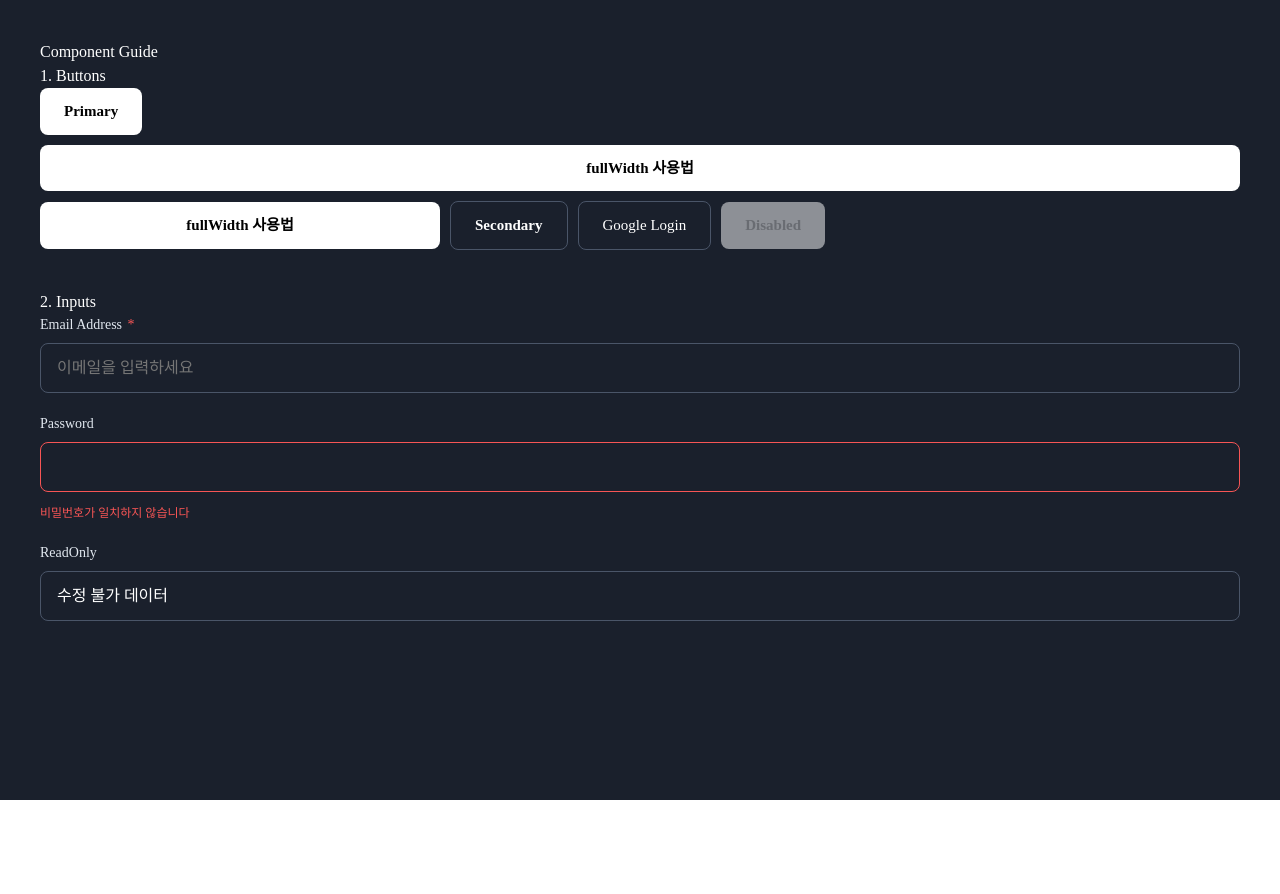
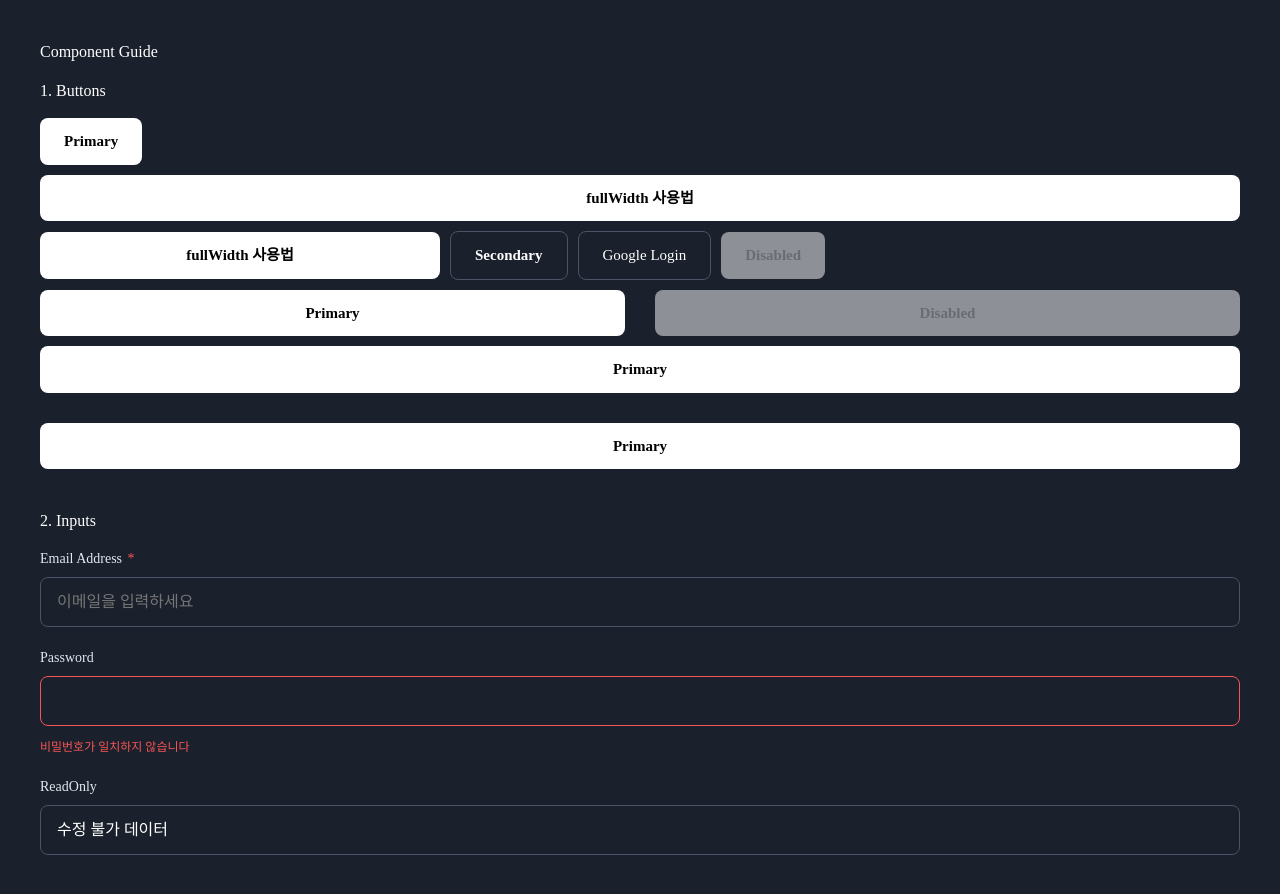
Before and after one commit to choijisoon1/HRProject, a React (Vite) app: page /guide in a window 1280 px wide. Shown: the top 894 px of the page. Before the commit the page ends 800 px from the top, so only its background shows below. Built offline with nearby package versions, Linux system fonts and the light colour scheme.

Commit message:
ButtonGroup 컴포넌트 생성, 로그인 페이지에 적용, 컴포넌트 가이드 추가

```diff
--- /dev/null
+++ b/src/components/common/ButtonGroup.module.scss
@@ -0,0 +1,43 @@
+.group {
+    display: flex;
+    width: 100%;
+
+    & > button,
+    & > a {
+        flex: 1;
+    }
+}
+
+//방향
+.row {
+    flex-direction: row;
+}
+.column {
+    flex-direction: column;
+}
+
+//정렬
+.start {
+    justify-content: flex-start;
+    align-items: flex-start;
+    & > button {
+        flex: none;
+    }
+}
+.center {
+    justify-content: center;
+    align-items: center;
+    & > button {
+        flex: none;
+    }
+}
+.end {
+    justify-content: flex-end;
+    align-items: flex-end;
+    & > button {
+        flex: none;
+    }
+}
+.stretch {
+    align-items: stretch;
+}
--- a/src/components/common/ButtonGroup.tsx
+++ b/src/components/common/ButtonGroup.tsx
@@ -0,0 +1,29 @@
+import React from 'react';
+import styles from './ButtonGroup.module.scss';
+
+interface ButtonGroupProps {
+    children: React.ReactNode;
+    direction?: 'row' | 'column';
+    gap?: number;
+    align?: 'start' | 'center' | 'end' | 'stretch';
+    className?: string;
+}
+
+const ButtonGroup = ({
+    children,
+    direction = 'row',
+    gap = 12,
+    align = 'stretch',
+    className = '',
+}: ButtonGroupProps) => {
+    return (
+        <div
+            className={`${styles.group} ${styles[direction]} ${styles[align]} ${className}`}
+            style={{ gap: `${gap}px` }} //간격은 동적으로 조절 가능하게
+        >
+            {children}
+        </div>
+    );
+};
+
+export default ButtonGroup;
--- a/src/pages/ComponentGuide.tsx
+++ b/src/pages/ComponentGuide.tsx
@@ -1,25 +1,48 @@
 import Button from '../components/common/Button';
 import Input from '../components/common/Input';
-
+import ButtonGroup from '../components/common/ButtonGroup';
 const ComponentGuide = () => {
     return (
-        <div style={{ padding: '40px', backgroundColor: '#1A202C', minHeight: '100vh', color: 'white' }}>
-        <h1>Component Guide</h1>
+        <div
+            style={{
+                padding: '40px',
+                backgroundColor: '#1A202C',
+                minHeight: '100vh',
+                color: 'white',
+            }}
+        >
+            <h1 style={{ marginBottom: '15px' }}>Component Guide</h1>
 
             <section style={{ marginBottom: '40px' }}>
-            <h2>1. Buttons</h2>
-            <div style={{ display: 'flex', gap: '10px', flexWrap: 'wrap', alignItems: 'center' }}>
+                <h2 style={{ marginBottom: '15px' }}>1. Buttons</h2>
+                <div
+                    style={{ display: 'flex', gap: '10px', flexWrap: 'wrap', alignItems: 'center' }}
+                >
                     <Button variant="primary">Primary</Button>
-            <Button variant="primary" fullWidth>fullWidth 사용법</Button> {/* 기본값 width 100% */}
-            <Button variant="primary" fullWidth style={{maxWidth : '400px'}}>fullWidth 사용법</Button> {/* 스타일을 직접줘서 maxWidth 바꿀 수도 있음, 레이아웃 맞추기 여의치 않을 때 사용 */}
+                    <Button variant="primary" fullWidth>
+                        fullWidth 사용법
+                    </Button>{' '}
+                    {/* 기본값 width 100% */}
+                    <Button variant="primary" fullWidth style={{ maxWidth: '400px' }}>
+                        fullWidth 사용법
+                    </Button>{' '}
+                    {/* 스타일을 직접줘서 maxWidth 바꿀 수도 있음, 레이아웃 맞추기 여의치 않을 때 사용 */}
                     <Button variant="secondary">Secondary</Button>
                     <Button variant="social">Google Login</Button>
                     <Button disabled>Disabled</Button>
+                    <ButtonGroup direction="row" gap={30}>
+                        <Button variant="primary">Primary</Button>
+                        <Button disabled>Disabled</Button>
+                    </ButtonGroup>
+                    <ButtonGroup direction="column" gap={30}>
+                        <Button variant="primary">Primary</Button>
+                        <Button variant="primary">Primary</Button>
+                    </ButtonGroup>
                 </div>
             </section>
 
             <section style={{ marginBottom: '40px' }}>
-            <h2>2. Inputs</h2>
+                <h2 style={{ marginBottom: '15px' }}>2. Inputs</h2>
 
                 <div style={{ display: 'flex', flexDirection: 'column', gap: '20px' }}>
                     <Input label="Email Address" placeholder="이메일을 입력하세요" required />
--- a/src/pages/auth/Login.tsx
+++ b/src/pages/auth/Login.tsx
@@ -1,6 +1,7 @@
 import Input from '../../components/common/Input';
 import Button from '../../components/common/Button';
 import styles from './Login.module.scss';
+import ButtonGroup from '../../components/common/ButtonGroup';
 
 const Login = () => {
     return (
@@ -34,19 +35,26 @@ const Login = () => {
                         />
 
                         <div className={styles.utils}>
-                            <label><input type="checkbox" /> Remember Me</label>
+                            <label>
+                                <input type="checkbox" /> Remember Me
+                            </label>
                             <a href="#">Forgot Password</a>
                         </div>
 
-                        <Button variant="primary" fullWidth>Login</Button>
+                        <Button variant="primary" fullWidth>
+                            Login
+                        </Button>
 
                         <div className={styles.divider}>Or login with</div>
 
-                        <div className={styles.socialGrop}>
-                            <Button variant="social" fullWidth>Google</Button>
-                            <Button variant="social" fullWidth>Apple</Button>
-                        </div>
-
+                        <ButtonGroup direction="row">
+                            <Button variant="social" fullWidth>
+                                Google
+                            </Button>
+                            <Button variant="social" fullWidth>
+                                Apple
+                            </Button>
+                        </ButtonGroup>
                         <p className={styles.signupLink}>
                             You're new in here? <a href="#">Create Account</a>
                         </p>
```
Lines whose indentation alone changed are shown as unchanged.
